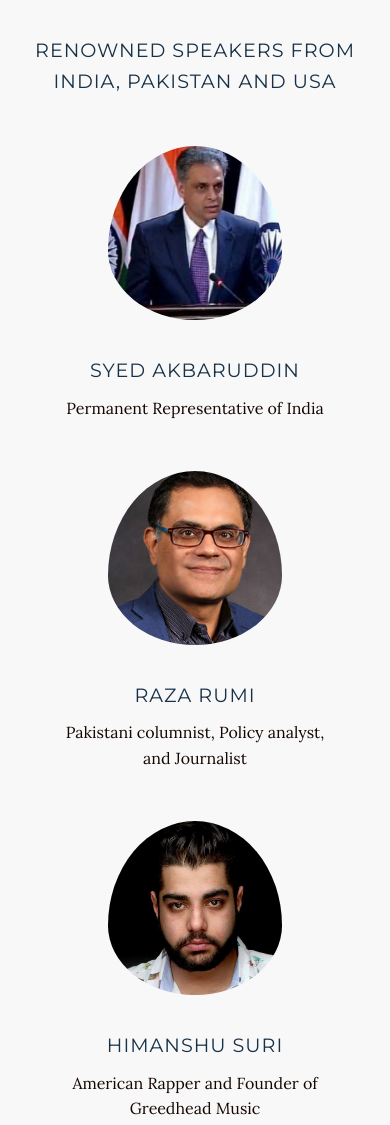
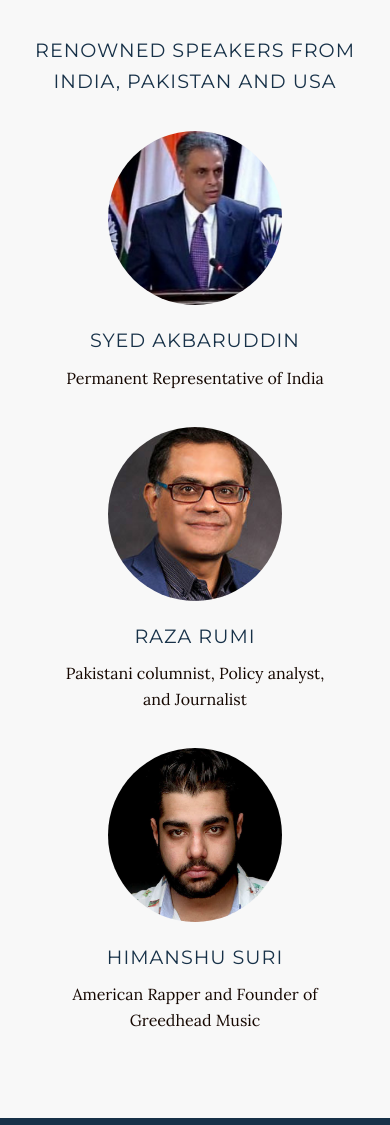
Before and after one commit to shrinidhit/Indo_Pak, a website: page index.html in a window 390 px wide. Shown: the part 2160-3285 px from the top of the page. Drawn offline with nearby package versions, Linux system fonts and the light colour scheme; some packages are replaced by stand-ins of ours.

Commit message:
mobile tweaks

```diff
--- a/css/grayscale.css
+++ b/css/grayscale.css
@@ -173,13 +173,14 @@ table .blue_line {
     padding-left: 10%;
     padding-right: 10%;
     margin-top: 5%;
-    margin-bottom: 0  %;
+    margin-bottom: 0%;
     margin-left: auto;
     margin-right: auto;
   }
 
   .speakers-section .pf-pic {
-    margin-bottom: 0px;
+    margin: 0px 0px 20px 0px;
+    padding: 0px 0px 0px 0px;
     padding-left: 20%;
     padding-right: 20%;
   }
```
